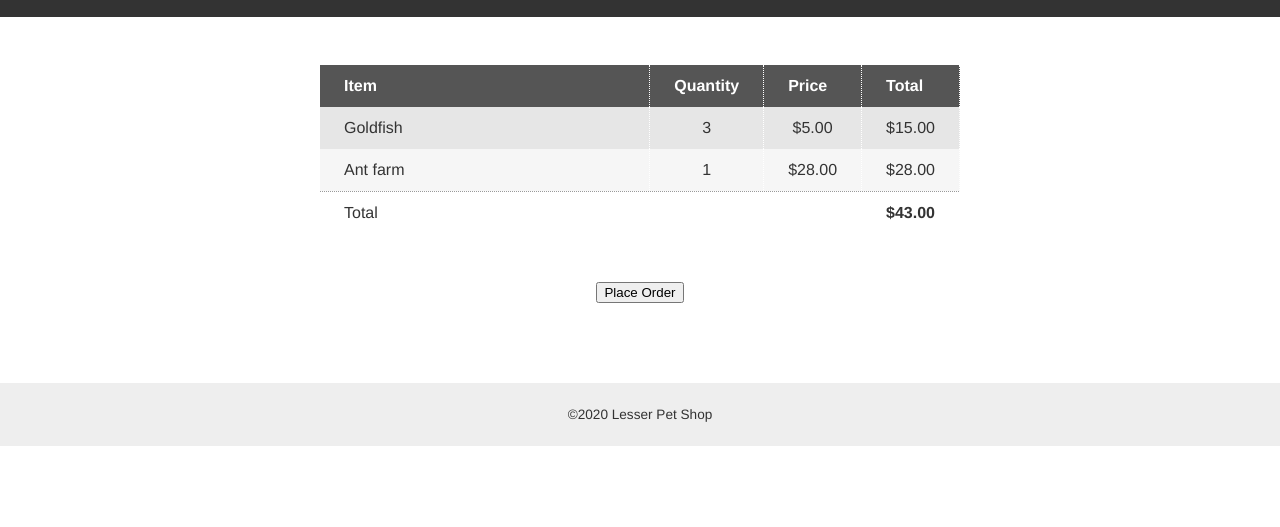
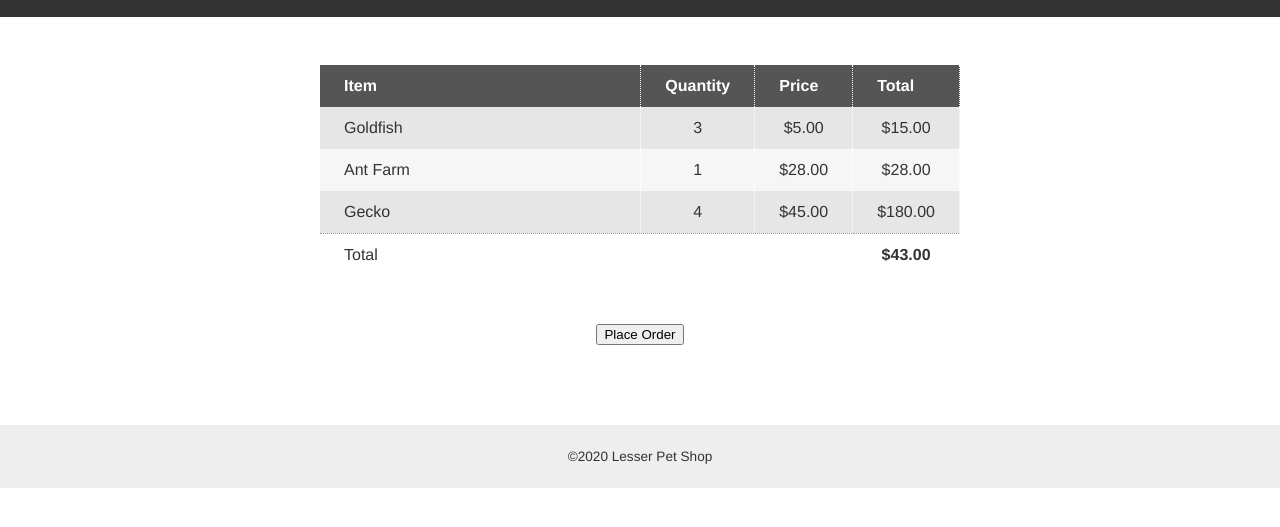
Before and after one commit to nathanmartel/storefront, a plain HTML site: page shopping-cart/index.html in a window 1280 px wide. Shown: the part 95-622 px from the top of the page. Drawn offline with Linux system fonts and the light colour scheme.

Commit message:
Shopping cart now rendered dynamically

```diff
--- a/data/cart.js
+++ b/data/cart.js
@@ -1,14 +1,12 @@
-const petsInCart = [{
+export const petsInCart = [{
     id : 'goldfish',
     qty : 3,
 },
 {
-    id : 'ant-farm',
+    id : 'antFarm',
     qty: 1,
 },
 {
     id : 'gecko',
     qty: 4,
 }];
-
-export default petsInCart;
--- a/shopping-cart/index.html
+++ b/shopping-cart/index.html
@@ -26,7 +26,8 @@
                             <th>Total</th>
                         </tr>
                     </thead>
-                    <tbody>
+                    <tbody id="cart-body">
+<!--  Static Cart
                         <tr>
                             <td class="left">Goldfish</td>
                             <td>3</td>
@@ -40,7 +41,8 @@
                             <td>$28.00</td>
                         </tr>
                     </tbody>
-                    <tfoot>
+ -->
+                    <tfoot id="cart-footer">
                         <tr>
                             <td class="left">Total</td>
                             <td></td>
@@ -57,7 +59,7 @@
         &copy;2020 Lesser Pet Shop
     </footer>
 
-    <script type="module" src="../src/cart.js"></script>
+    <script type="module" src="../src/shoppingCart.js"></script>
 </body>
 
 </html>
--- /dev/null
+++ b/src/shoppingCart.js
@@ -0,0 +1,10 @@
+import { lesserPets } from '../data/lesserPets.js';
+import { petsInCart } from '../data/cart.js';
+import { renderLineItem } from './renderLineItem.js';
+
+const cart = document.getElementById('cart-body');
+
+petsInCart.forEach((thisPet) => {
+    const newRow = renderLineItem(thisPet, lesserPets);
+    cart.appendChild(newRow);
+});
```
